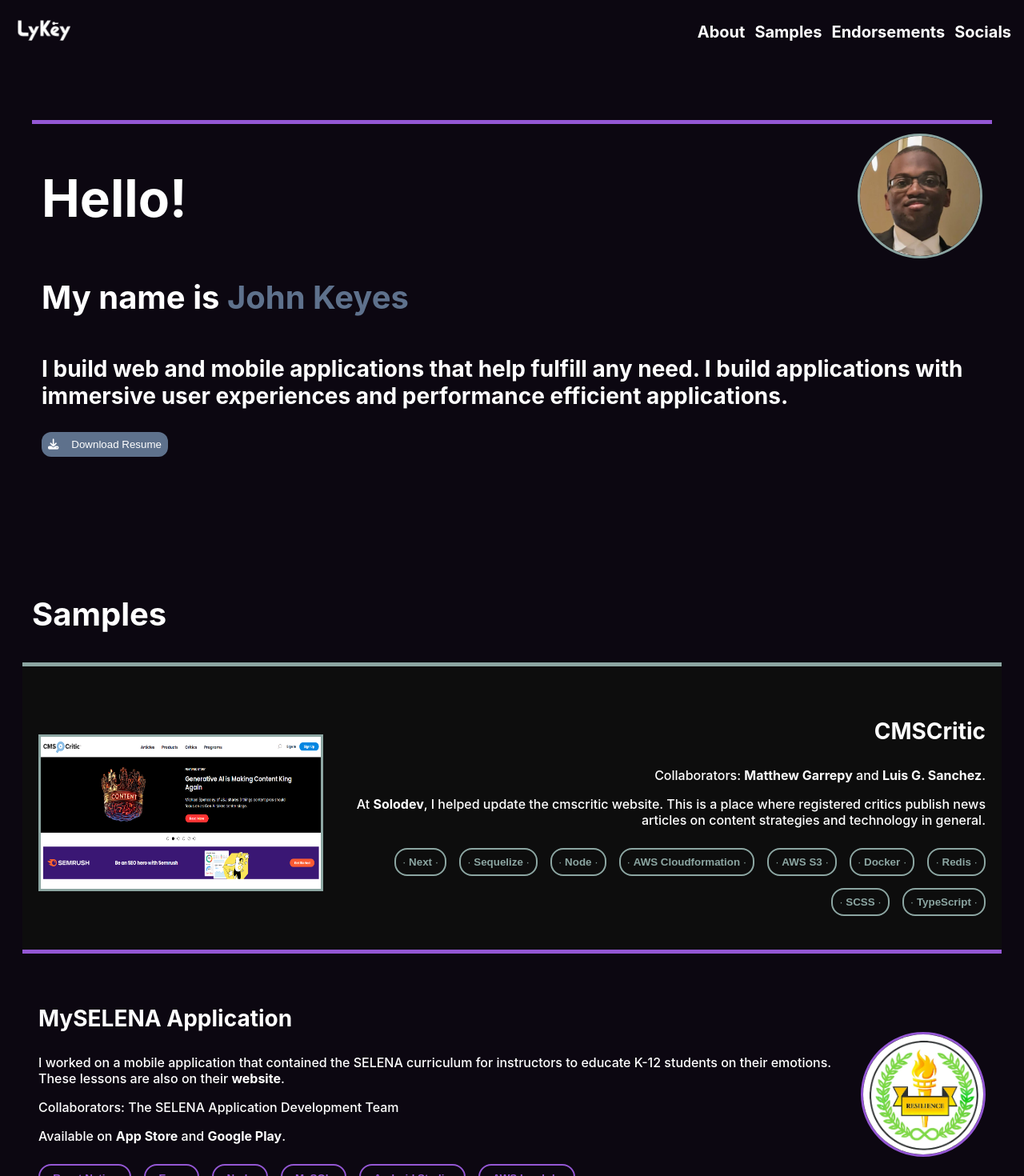
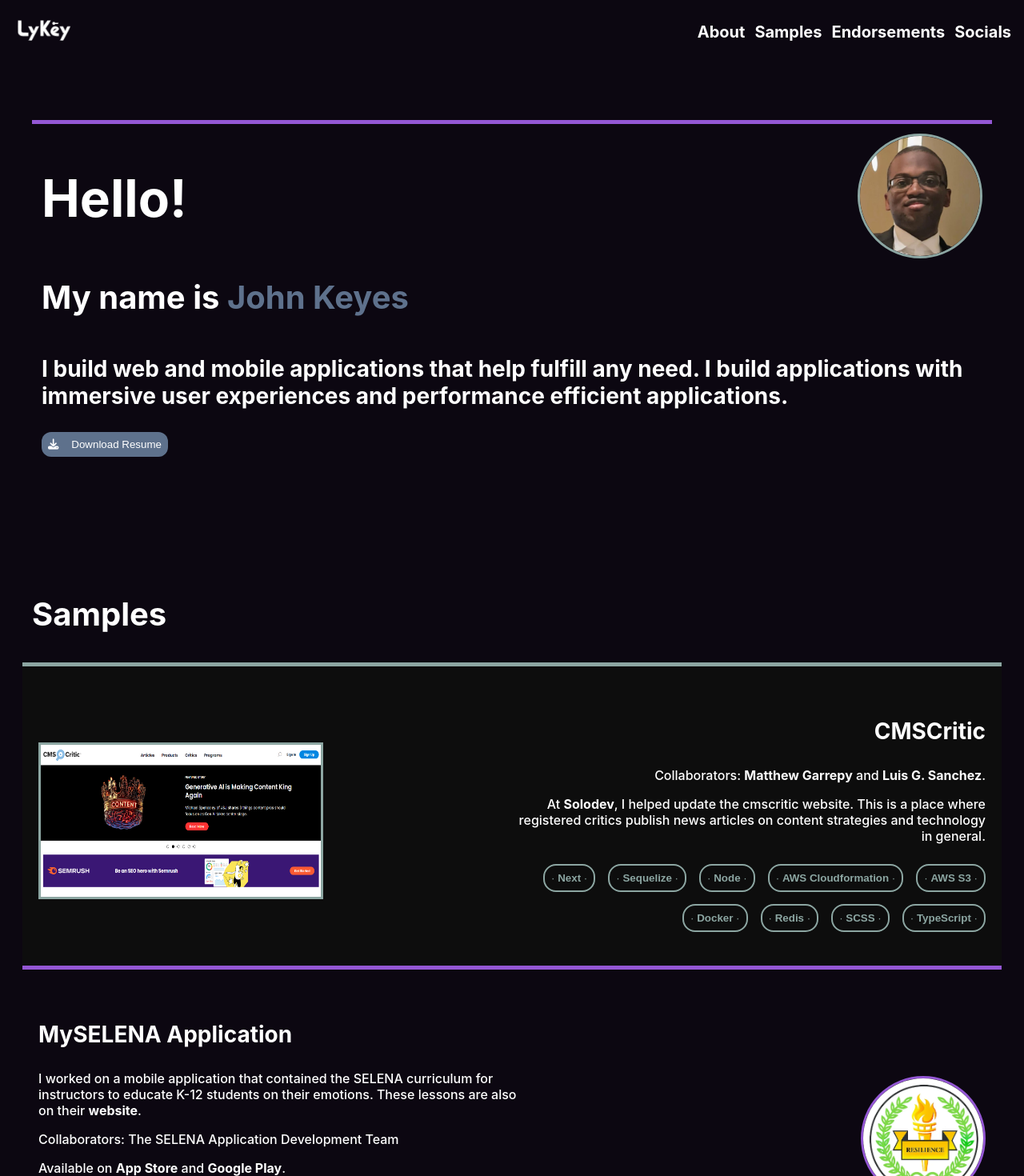
Before and after one commit to John-Keyes/lykeytech, a Next.js app: page / in a window 1280 px wide. Shown: the top 1470 px of the page at 80% size. Built offline with nearby package versions, Linux system fonts and the light colour scheme.

Commit message:
width-half returned and className errors

```diff
--- a/src/components/layout/subTitle.tsx
+++ b/src/components/layout/subTitle.tsx
@@ -11,7 +11,7 @@
     const {id, children, text, className, sectionclassname} = props;
     return (
         <>
-            <h2 {...props} className={`flex cursor-pointer  ${className || ""}`}>
+            <h2 {...props} className={`flex cursor-pointer ${className || ""}`}>
                 <span id={`${id}-text`} className="sub-title text-hover-inherit text-align-inherit">{text}</span>
             </h2>
             {children && (
--- a/src/components/nav/mobileMenu.tsx
+++ b/src/components/nav/mobileMenu.tsx
@@ -17,7 +17,7 @@
                 <h2 className="">Menu</h2>
             </div>
             <div id="mobile-menu-list" className="flex flex-column flex-center">
-                    <Link href="#about" onClick={() => setMenuOpen(false)} className="mobile-menu-list-item flex flex-rowcursor-pointer">
+                    <Link href="#about" onClick={() => setMenuOpen(false)} className="mobile-menu-list-item flex flex-row cursor-pointer">
                         <h3>About</h3>
                         <span className="fa-solid fa-address-card"/>
                     </Link>
--- a/src/pages/index.tsx
+++ b/src/pages/index.tsx
@@ -79,13 +79,13 @@
                                 flexDesktopDirection="reverse"
                             >
                                 <p className="p">
-                                    I worked on a mobile application that contained the SELENA curriculum for instructors to educate K-12 students on their emotions. These lessons are also on their <Link href="https://mylearningtools.org/" className="cursor-pointertext-hover-lighter-purple" target="_blank" rel="noopener noreferrer">website</Link>.
+                                    I worked on a mobile application that contained the SELENA curriculum for instructors to educate K-12 students on their emotions. These lessons are also on their <Link href="https://mylearningtools.org/" className="cursor-pointer text-hover-lighter-purple" target="_blank" rel="noopener noreferrer">website</Link>.
                                 </p>
                                 <p className="p">
                                     Collaborators: The SELENA Application Development Team
                                 </p>
                                 <p className="p">
-                                    Available on <Link href="https://apps.apple.com/us/app/my-selena/id1504764818" className="cursor-pointertext-hover-lighter-purple" target="_blank" rel="noopener noreferrer">App Store</Link> and <Link href="https://play.google.com/store/apps/details?id=org.mylearningtools.app&hl=en_US&pli=1" className="cursor-pointertext-hover-clear-blue" target="_blank" rel="noopener noreferrer">Google Play</Link>.
+                                    Available on <Link href="https://apps.apple.com/us/app/my-selena/id1504764818" className="cursor-pointer text-hover-lighter-purple" target="_blank" rel="noopener noreferrer">App Store</Link> and <Link href="https://play.google.com/store/apps/details?id=org.mylearningtools.app&hl=en_US&pli=1" className="cursor-pointer text-hover-clear-blue" target="_blank" rel="noopener noreferrer">Google Play</Link>.
                                 </p>
                                 <p className="p tag-p">
                                     <Tag className="tag-purple" href="https://reactnative.dev/" text="React Native"/>
--- a/src/styles/base/_main.scss
+++ b/src/styles/base/_main.scss
@@ -63,6 +63,10 @@
 
   .fit-height {
     height: 100%;
+  }
+
+  .width-half {
+    width: 50%;
   }
 
 .title {
```
